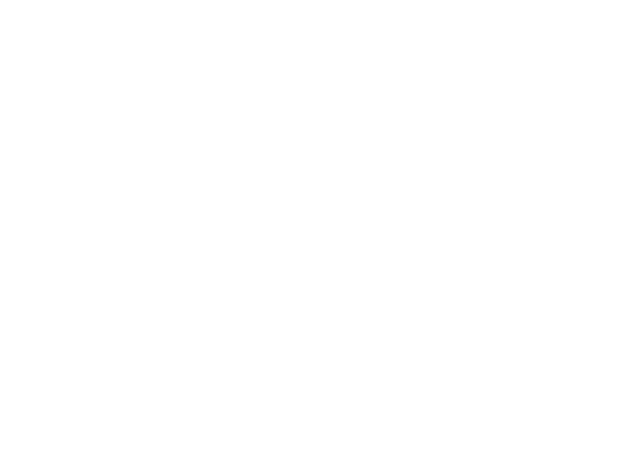
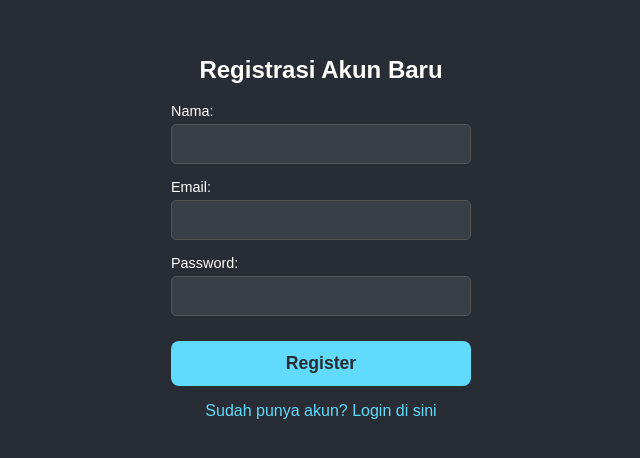
Before and after one commit to PAW-AntaraTI501P/20230140238-react-app, a React (Create React App) app: page /register in a window 1280 px wide. Before the commit this address had no page. Shown: the part 164-622 px from the top of the page, without its empty margins (319-959 px from the left). Built offline with nearby package versions, Linux system fonts and the light colour scheme.

Commit message:
feat: add register

```diff
--- a/src/App.js
+++ b/src/App.js
@@ -5,6 +5,7 @@
 import LandingPage from "./pages/LandingPage/LandingPage"
 import HomePage from "./pages/Home/HomePage";
 import TodoPage from "./pages/Todo/TodoPage";
+import RegisterPage from "./pages/Register/RegisterPage"
 import LoginPage from "./pages/Login/LoginPage";
 import ProtectedRoute from "./components/ProtectedRoute";
 import "./App.css";
@@ -14,6 +15,7 @@
     <Router>
       <Routes>
         <Route path="/" element={<LandingPage />} />
+        <Route path="/register" element={<RegisterPage />} />
         <Route path="/login" element={<LoginPage />} />
         <Route element={<ProtectedRoute />}>
           <Route path="/home" element={<HomePage />} />
--- a/src/pages/LandingPage/LandingPage.js
+++ b/src/pages/LandingPage/LandingPage.js
@@ -35,6 +35,9 @@
       <Link to="/login" style={buttonStyle}>
         Lihat Daftar Todo
       </Link>
+      <Link to="/register" style={buttonStyle}>
+        Register
+      </Link>
       <Link to="/login" style={buttonStyle}>
         Login
       </Link>
--- /dev/null
+++ b/src/pages/Register/RegisterPage.js
@@ -0,0 +1,189 @@
+// src/pages/Register/RegisterPage.js
+
+import React, { useState } from "react";
+import axios from "axios";
+import { useNavigate, Link } from "react-router-dom";
+
+function RegisterPage() {
+  const [name, setName] = useState("");
+  const [email, setEmail] = useState("");
+  const [password, setPassword] = useState("");
+
+  //proses pengalihan ke login
+  const [isRedirecting, setIsRedirecting] = useState(false);
+
+  // pesan error
+  const [error, setError] = useState("");
+
+  const navigate = useNavigate();
+
+  const handleSubmit = async (e) => {
+    e.preventDefault();
+
+    // 1. Validasi di sisi klien sebelum mengirim ke server
+    if (password.length < 6) {
+      setError("Password harus memiliki minimal 6 karakter.");
+      return; // Hentikan eksekusi jika password terlalu pendek
+    }
+
+    const emailRegex = /^\S+@\S+\.\S+$/;
+    if (!emailRegex.test(email)) {
+      setError("Format email tidak valid. Harap periksa kembali.");
+      return; // Hentikan eksekusi jika format email salah
+    }
+    // Kosongkan pesan error jika validasi berhasil
+    setError("");
+
+    try {
+      await axios.post("/api/auth/register", { name, email, password });
+
+      alert("Registrasi berhasil!");
+
+      // Ubah state menjadi true untuk menampilkan pesan pengalihan
+      setIsRedirecting(false);
+
+      // Atur timer
+      setTimeout(() => {
+        // Arahkan ke halaman login setelah timer selesai
+        navigate("/login");
+      }, 1000);
+
+    } catch (error) {
+      const errorMessage = error.response?.data?.msg || "Terjadi kesalahan. Silakan coba lagi.";
+      console.error("Registrasi gagal:", errorMessage);
+      setError(errorMessage);
+    }
+  };
+
+  // Jika sedang proses redirect, tampilkan pesan ini saja
+  if (isRedirecting) {
+    return (
+      <div>
+        <h2>Registrasi Berhasil</h2>
+        <p>Anda akan diarahkan ke halaman login dalam 1.5 detik...</p>
+      </div>
+    );
+  }
+  const containerStyle = {
+    display: "flex",
+    flexDirection: "column",
+    justifyContent: "center",
+    alignItems: "center",
+    height: "100vh",
+    textAlign: "center",
+    backgroundColor: "#282c34",
+    color: "white",
+    fontFamily: "sans-serif",
+  };
+
+  const formStyle = {
+    display: "flex",
+    flexDirection: "column",
+    gap: "15px",
+    width: "300px",
+  };
+
+  const inputGroupStyle = {
+    display: "flex",
+    flexDirection: "column",
+    textAlign: "left",
+  };
+
+  const labelStyle = {
+    marginBottom: "5px",
+    fontSize: "0.9em",
+  };
+
+  const inputStyle = {
+    padding: "10px",
+    borderRadius: "5px",
+    border: "1px solid #555",
+    backgroundColor: "#3a3f47",
+    color: "white",
+    fontSize: "1em",
+  };
+
+  const buttonStyle = {
+    padding: "12px 20px",
+    fontSize: "1.1em",
+    marginTop: "10px",
+    backgroundColor: "#61dafb",
+    color: "#282c34",
+    border: "none",
+    borderRadius: "8px",
+    cursor: "pointer",
+    fontWeight: "bold",
+  };
+
+  const linkStyle = {
+      marginTop: '20px',
+      color: '#61dafb',
+      textDecoration: 'none'
+  };
+
+  const errorStyle = {
+    color: '#ff4d4d', // Warna merah untuk error
+    marginTop: '10px',
+    marginBottom: '10px',
+    fontWeight: 'bold',
+  };
+
+  // Terapkan style juga pada halaman redirect agar konsisten
+  if (isRedirecting) {
+    return (
+      <div style={containerStyle}>
+        <h2>Registrasi Berhasil</h2>
+        <p>Anda akan diarahkan ke halaman login dalam 1.5 detik...</p>
+      </div>
+    );
+  }
+
+  return (
+    <div style={containerStyle}>
+      <h2>Registrasi Akun Baru</h2>
+      <form onSubmit={handleSubmit} style={formStyle}>
+        <div style={inputGroupStyle}>
+          <label style={labelStyle}>Nama:</label>
+          <input
+            style={inputStyle}
+            type="text"
+            value={name}
+            onChange={(e) => setName(e.target.value)}
+            required
+          />
+        </div>
+        <div style={inputGroupStyle}>
+          <label style={labelStyle}>Email:</label>
+          <input
+            style={inputStyle}
+            type="email"
+            value={email}
+            onChange={(e) => setEmail(e.target.value)}
+            required
+          />
+        </div>
+        <div style={inputGroupStyle}>
+          <label style={labelStyle}>Password:</label>
+          <input
+            style={inputStyle}
+            type="password"
+            value={password}
+            onChange={(e) => setPassword(e.target.value)}
+            required
+          />
+        </div>
+        {error && <p style={errorStyle}>{error}</p>}
+        <button type="submit" style={buttonStyle}>
+            Register
+        </button>
+      </form>
+      <p>
+        <Link to="/login" style={linkStyle}>
+            Sudah punya akun? Login di sini
+        </Link>
+      </p>
+    </div>
+  );
+}
+
+export default RegisterPage;
```
